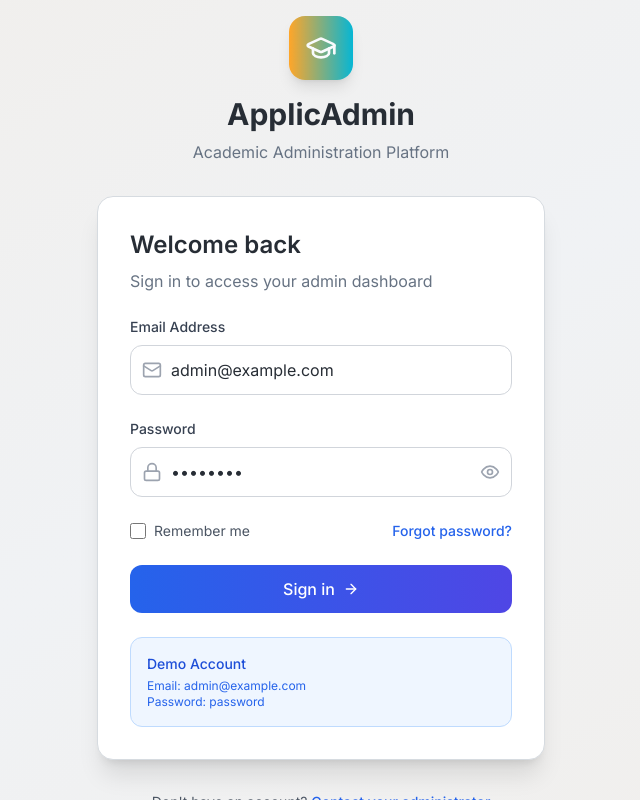
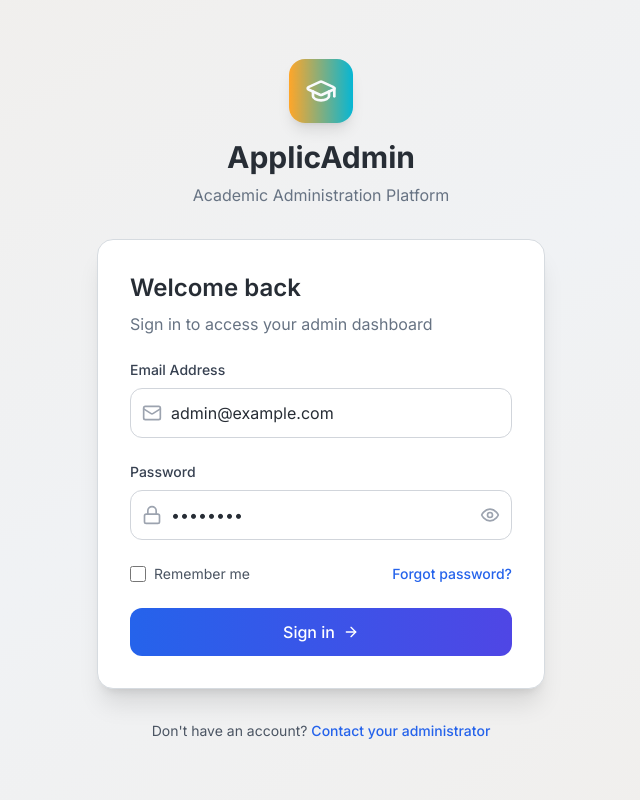
Before and after one commit to Elisha-AI-bit/applicadmin, a React (Vite) app: page /auth/login in a window 1280 px wide. Shown: the whole page, without its empty margins (319-959 px from the left). Built offline with nearby package versions, Linux system fonts and the light colour scheme; no server answers.

Commit message:
feat: remove demo account info from Login component for improved security

```diff
--- a/src/pages/auth/Login.tsx
+++ b/src/pages/auth/Login.tsx
@@ -54,7 +54,6 @@ export function Login() {
               <Input
                 id="email"
                 type="email"
-                placeholder="admin@example.com"
                 value={email}
                 onChange={(e) => setEmail(e.target.value)}
                 required
--- a/src/pages/auth/LoginStyled.tsx
+++ b/src/pages/auth/LoginStyled.tsx
@@ -136,12 +136,7 @@ export function Login() {
             </button>
           </form>
 
-          {/* Demo Account Info */}
-          <div className="mt-6 p-4 bg-blue-50 border border-blue-200 rounded-lg">
-            <p className="text-sm text-blue-700 font-medium mb-1">Demo Account</p>
-            <p className="text-xs text-blue-600">Email: admin@example.com</p>
-            <p className="text-xs text-blue-600">Password: password</p>
-          </div>
+
         </div>
 
         {/* Footer */}
```
